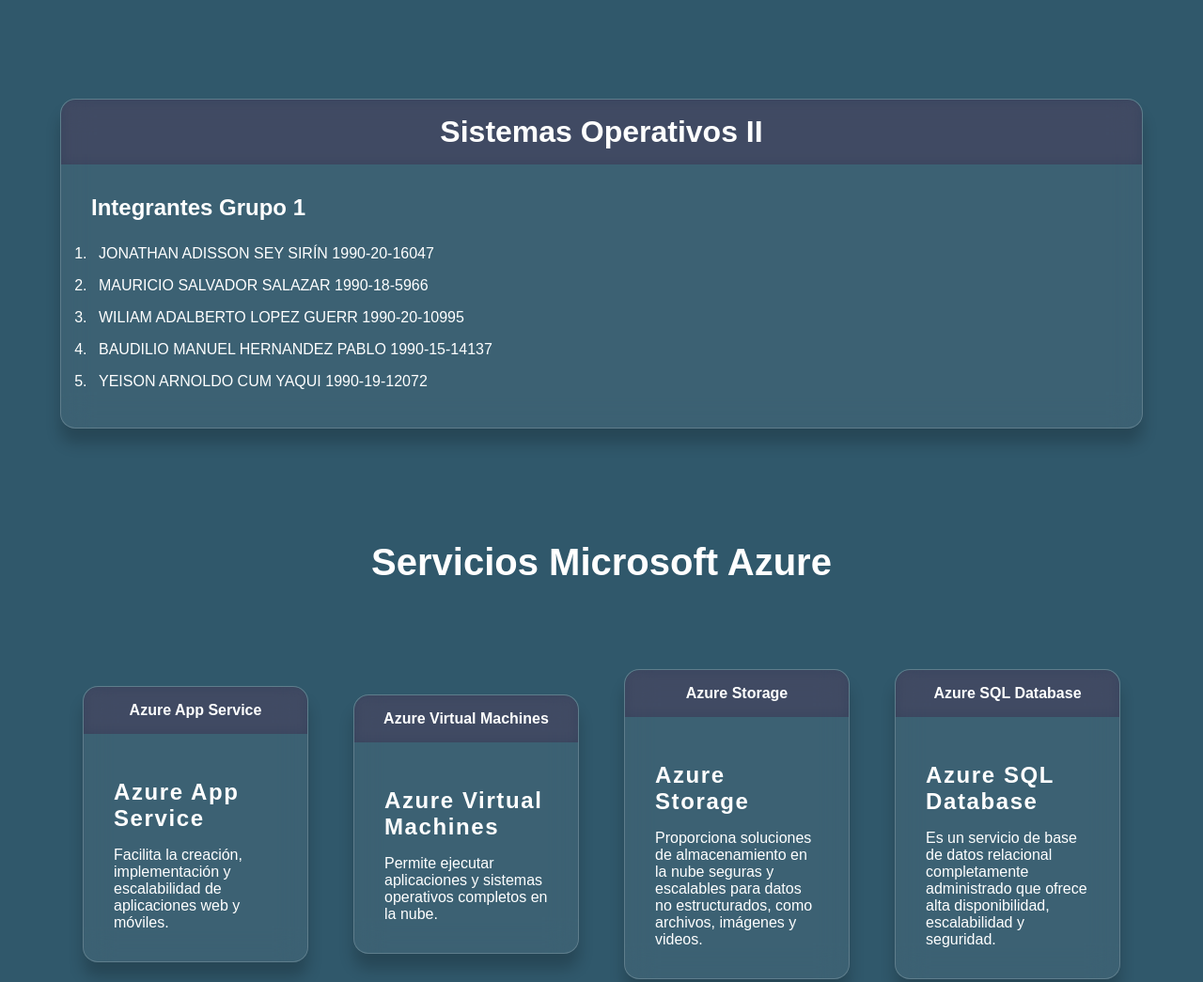
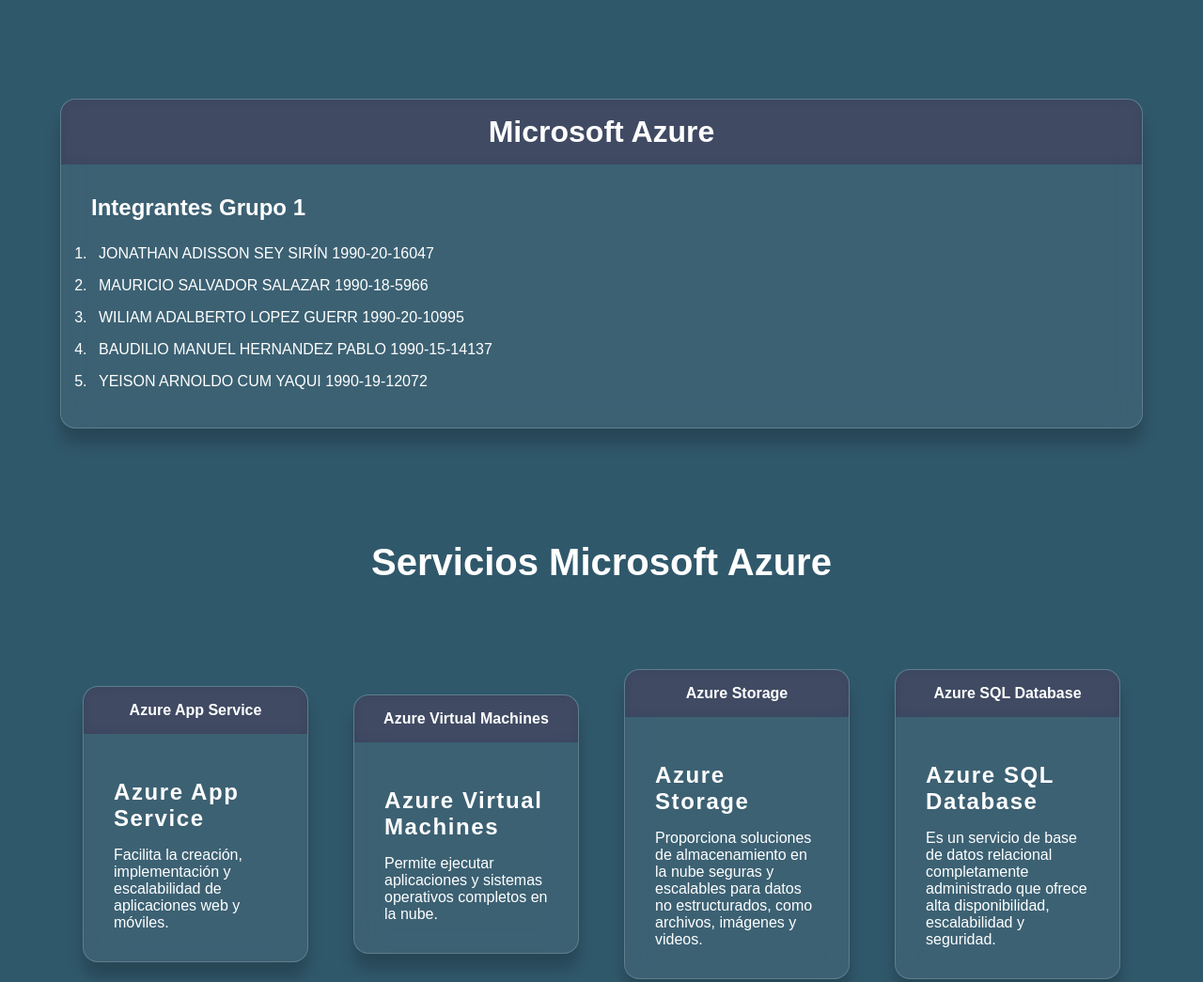
Before and after one commit to Jonathan-Sey/SOIIAPP, a plain HTML site: page index.html in a window 1280 px wide. Shown: the top 1045 px of the page at 94% size. Drawn offline with Linux system fonts and the light colour scheme.

Commit message:
Prueba2
Prueba antes de la presentación

```diff
--- a/index.html
+++ b/index.html
@@ -16,7 +16,7 @@
     <div class="container2">
         <div class="card2">
             <div class="top-row background-top-row">
-                <h1 >Sistemas Operativos II</h1>
+                <h1 >Microsoft Azure</h1>
                 <i class="fa fa-instagram" aria-hidden="true"></i>
             </div>
 
```
